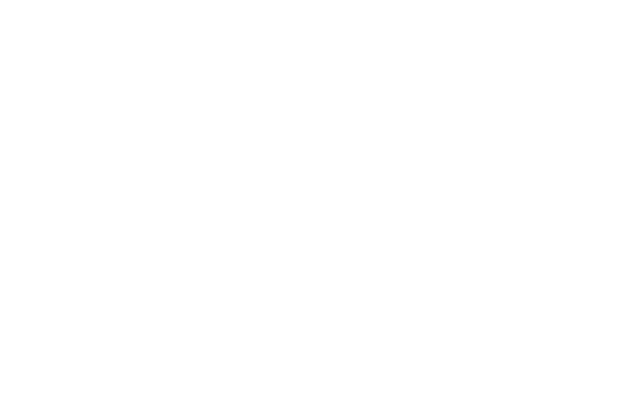
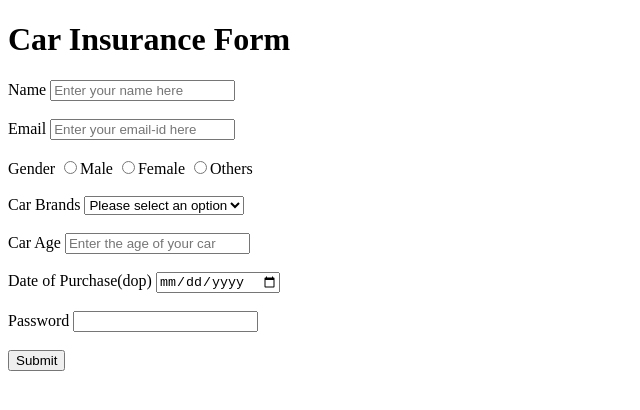
Before and after one commit to acciojob/car-insurance-form-MoumitaMurmu, a website: page main.html in a window 1280 px wide. Shown: the whole page, without its empty margins (0-640 px from the left). Drawn offline with Linux system fonts and the light colour scheme.

Commit message:
initial commit

```diff
--- a/main.html
+++ b/main.html
@@ -8,6 +8,42 @@
 
 <body>
 	<!-- the entire body must be written by student -->
+	<h1>Car Insurance Form</h1>
+	<form action="method" method="post" id="form_1">
+		<label for="name">Name</label>
+		<input type="text" id="name"
+		placeholder="Enter your name here"
+		required>
+		<br><br>
+		<label for="email">Email</label>
+		<input type="email" id="email"
+		placeholder="Enter your email-id here"
+		required>
+		<br><br>
+		<label for="gender">Gender</label>
+		<input type="radio" name="gender" value="M" required>Male
+		<input type="radio" name="gender" value="F" required>Female
+		<input type="radio" name="gender" value="O" required>Others
+		<br><br>
+		<label for="cars">Car Brands</label>
+		<select name="brand" id="cars">
+			<option value="carbrand" id="#cars" selected disabled>Please select an option</option>
+			<option value="carbrand" id="#cars">BMW</option>
+			<option value="carbrand" id="#cars">Audi</option>
+			<option value="carbrand" id="#cars">Mercedez</option>
+		</select>
+		<br><br>
+		<label for="carage">Car Age</label>
+		<input type="number" id="carage" required placeholder="Enter the age of your car">
+		<br><br>
+		<label for="dop">Date of Purchase(dop)</label>
+		<input type="date" id="dop" required>
+		<br><br>
+		<label for="password">Password</label>
+		<input type="password" name="pass-word" id="password" required>
+		<br><br>
+		<button type="submit" value="Submit" form="form_1">Submit</button>
+	</form>
     <script type="text/javascript" src="./script.js">
 </script>
 
```
